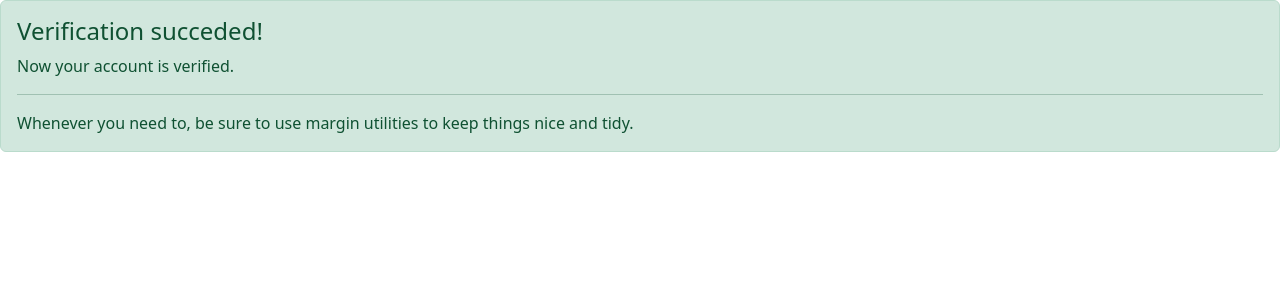
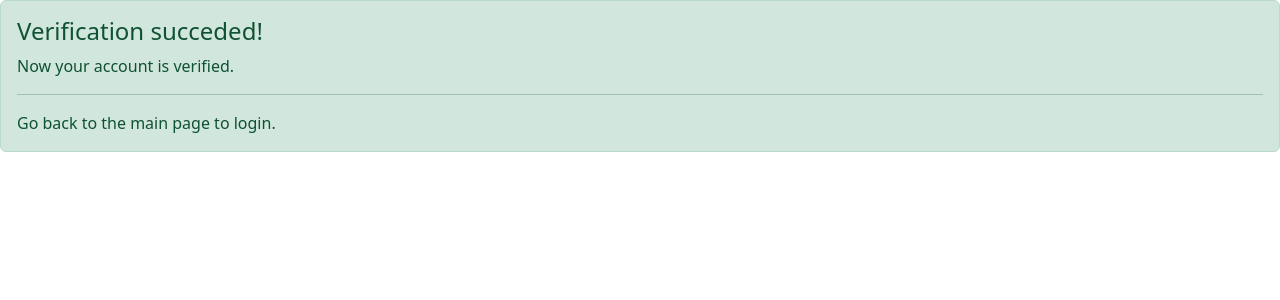
Before and after one commit to Werocky/se2022-01-HikeTracker, a React (Create React App) app in the folder client/: page /verify in a window 1280 px wide. Shown: the top 300 px of the page. Built offline with nearby package versions, Linux system fonts and the light colour scheme; no server answers.

Commit message:
Minor fix

```diff
--- a/client/src/Layout-components/VerificationPage.js
+++ b/client/src/Layout-components/VerificationPage.js
@@ -24,8 +24,7 @@ function VerifiedMessage() {
         </p>
         <hr />
         <p className="mb-0">
-          Whenever you need to, be sure to use margin utilities to keep things
-          nice and tidy.
+          Go back to the main page to login.
         </p>
       </Alert>
     );
```
